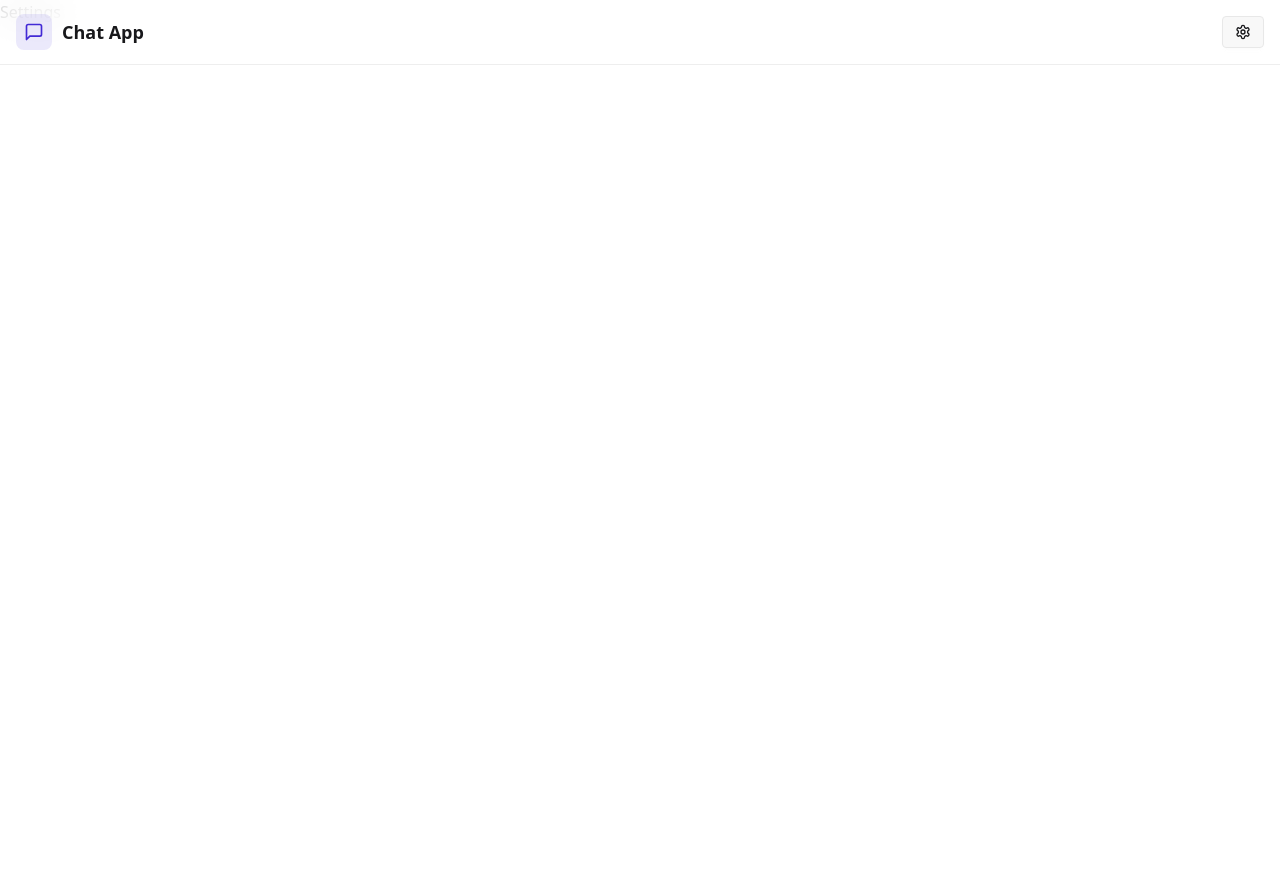
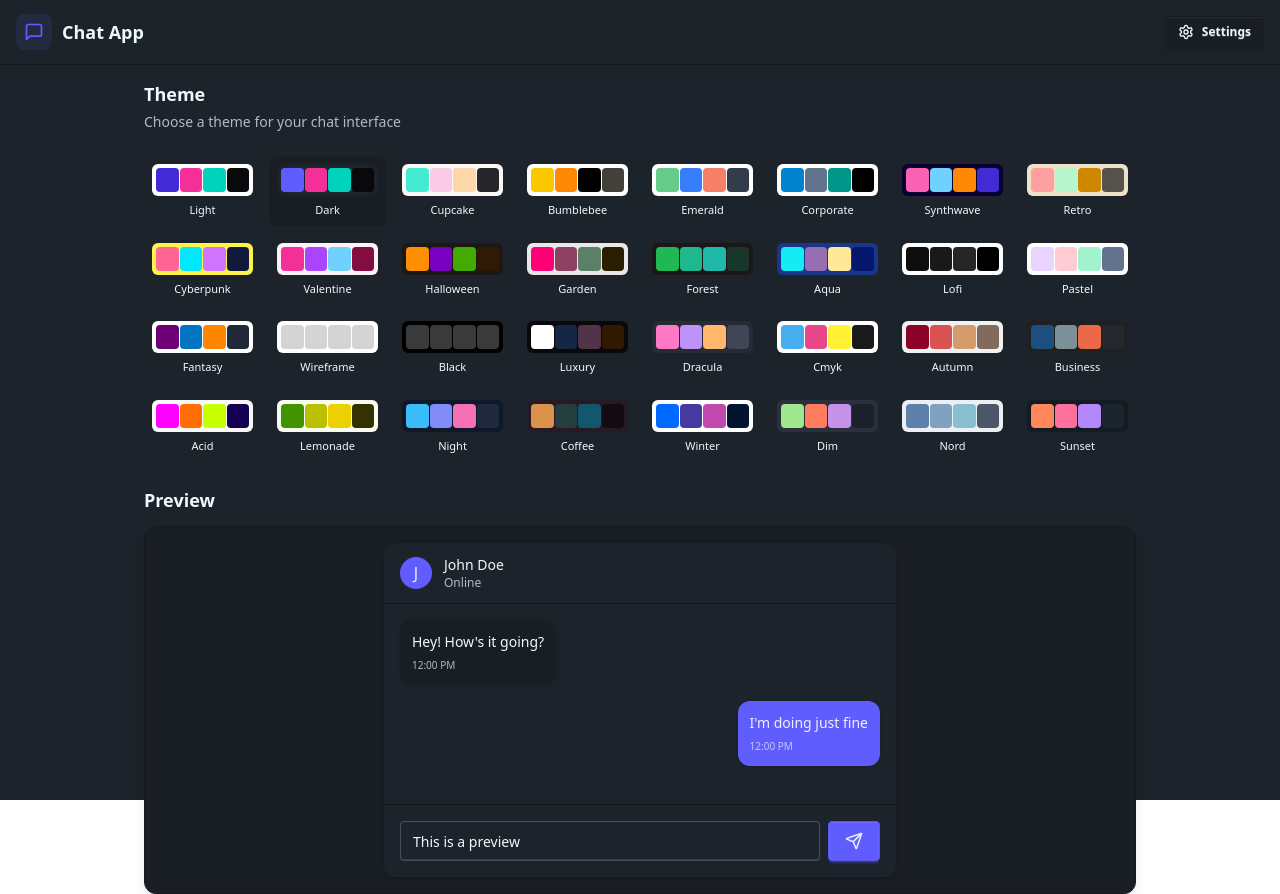
Before and after one commit to abdinali/chat-app, a React (Vite) app in the folder client/: page /settings in a window 1280 px wide. Before the commit the page ends 800 px from the top, so only its background shows below. Built offline with nearby package versions, Linux system fonts and the light colour scheme; no server answers.

Commit message:
implement ui theme selection feature in settings page

```diff
--- a/client/src/App.jsx
+++ b/client/src/App.jsx
@@ -8,6 +8,7 @@ import Profile from "./pages/Profile";
 import Settings from "./pages/Settings";
 
 import { useAuthStore } from "./store/useAuthStore";
+import { useThemeStore } from "./store/useThemeStore";
 import { useEffect } from "react";
 
 import { Loader } from "lucide-react";
@@ -15,6 +16,7 @@ import { Toaster } from "react-hot-toast";
 
 function App() {
   const { authUser, checkAuth, isCheckingAuth } = useAuthStore();
+  const { theme } = useThemeStore();
 
   useEffect(function () {
     checkAuth();
@@ -30,6 +32,7 @@ function App() {
 
   return (
     <BrowserRouter>
+      <div data-theme={theme}>
         <Navbar />
         <Routes>
           <Route
@@ -52,6 +55,7 @@ function App() {
         </Routes>
 
         <Toaster />
+      </div>
     </BrowserRouter>
   );
 }
--- a/client/src/components/Navbar.jsx
+++ b/client/src/components/Navbar.jsx
@@ -23,6 +23,7 @@ function Navbar() {
           <div className="flex items-center gap-2">
             <Link to="/settings" className="btn btn-sm gap-2 transition-colors">
               <Settings className="size-4" />
+              <span className="hidden sm:inline">Settings</span>
             </Link>
             {authUser && (
               <>
--- /dev/null
+++ b/client/src/constants/index.js
@@ -0,0 +1,34 @@
+export const THEMES = [
+  "light",
+  "dark",
+  "cupcake",
+  "bumblebee",
+  "emerald",
+  "corporate",
+  "synthwave",
+  "retro",
+  "cyberpunk",
+  "valentine",
+  "halloween",
+  "garden",
+  "forest",
+  "aqua",
+  "lofi",
+  "pastel",
+  "fantasy",
+  "wireframe",
+  "black",
+  "luxury",
+  "dracula",
+  "cmyk",
+  "autumn",
+  "business",
+  "acid",
+  "lemonade",
+  "night",
+  "coffee",
+  "winter",
+  "dim",
+  "nord",
+  "sunset",
+];
--- a/client/src/index.css
+++ b/client/src/index.css
@@ -1,2 +1,8 @@
-@import 'tailwindcss';
-@plugin "daisyui";
+@import "tailwindcss";
+@plugin "daisyui" {
+  themes:
+    light, dark, cupcake, bumblebee, emerald, corporate, synthwave, retro,
+    cyberpunk, valentine, halloween, garden, forest, aqua, lofi, pastel,
+    fantasy, wireframe, black, luxury, dracula, cmyk, autumn, business, acid,
+    lemonade, night, coffee, winter, dim, nord, sunset;
+}
--- a/client/src/pages/Settings.jsx
+++ b/client/src/pages/Settings.jsx
@@ -1,5 +1,114 @@
+import { useThemeStore } from "../store/useThemeStore";
+import { THEMES } from "../constants/index";
+import { Send } from "lucide-react";
+
+const PREVIEW_MESSAGES = [
+  { id: 1, content: "Hey! How's it going?", isSent: false },
+  { id: 2, content: "I'm doing just fine", isSent: true },
+];
+
 function Settings() {
-  return <div>Settings</div>;
+  const { theme, setTheme } = useThemeStore();
+  return (
+    <div className="container mx-auto h-screen max-w-5xl space-y-8 px-4 pt-20">
+      <div className="space-y-6">
+        <div className="flex flex-col gap-1">
+          <h2 className="text-lg font-semibold">Theme</h2>
+          <p className="text-base-content/70 text-sm">
+            Choose a theme for your chat interface
+          </p>
+        </div>
+
+        <div className="grid grid-cols-4 gap-2 sm:grid-cols-6 md:grid-cols-8">
+          {THEMES.map((t) => {
+            return (
+              <button
+                key={t}
+                className={`group flex flex-col items-center gap-1.5 rounded-lg p-2 transition-colors ${theme === t ? "bg-base-200" : "hover:bg-base-200/50"}`}
+                onClick={() => setTheme(t)}
+              >
+                <div
+                  className="relative h-8 w-full overflow-hidden rounded-md"
+                  data-theme={t}
+                >
+                  <div className="absolute inset-0 grid grid-cols-4 gap-px p-1">
+                    <div className="bg-primary rounded"></div>
+                    <div className="bg-secondary rounded"></div>
+                    <div className="bg-accent rounded"></div>
+                    <div className="bg-neutral rounded"></div>
+                  </div>
+                </div>
+                <span className="font-medoum w-full truncate text-center text-[11px]">
+                  {t.charAt(0).toUpperCase() + t.slice(1)}
+                </span>
+              </button>
+            );
+          })}
+        </div>
+
+        {/* preview section */}
+        <h3 className="mb-3 text-lg font-semibold">Preview</h3>
+        <div className="border-base-300 bg-base-100 overflow-hidden rounded-xl border shadow-lg">
+          <div className="bg-base-200 p-4">
+            <div className="mx-auto max-w-lg">
+              {/* Mock Chat UI */}
+              <div className="bg-base-100 overflow-hidden rounded-xl shadow-sm">
+                {/* Chat Header */}
+                <div className="border-base-300 bg-base-100 border-b px-4 py-3">
+                  <div className="flex items-center gap-3">
+                    <div className="bg-primary text-primary-content flex h-8 w-8 items-center justify-center rounded-full font-medium">
+                      J
+                    </div>
+                    <div>
+                      <h3 className="text-sm font-medium">John Doe</h3>
+                      <p className="text-base-content/70 text-xs">Online</p>
+                    </div>
+                  </div>
+                </div>
+
+                {/* Chat Messages */}
+                <div className="bg-base-100 max-h-[200px] min-h-[200px] space-y-4 overflow-y-auto p-4">
+                  {PREVIEW_MESSAGES.map((message) => (
+                    <div
+                      key={message.id}
+                      className={`flex ${message.isSent ? "justify-end" : "justify-start"}`}
+                    >
+                      <div
+                        className={`max-w-[80%] rounded-xl p-3 shadow-sm ${message.isSent ? "bg-primary text-primary-content" : "bg-base-200"} `}
+                      >
+                        <p className="text-sm">{message.content}</p>
+                        <p
+                          className={`mt-1.5 text-[10px] ${message.isSent ? "text-primary-content/70" : "text-base-content/70"} `}
+                        >
+                          12:00 PM
+                        </p>
+                      </div>
+                    </div>
+                  ))}
+                </div>
+
+                {/* Chat Input */}
+                <div className="border-base-300 bg-base-100 border-t p-4">
+                  <div className="flex gap-2">
+                    <input
+                      type="text"
+                      className="input input-bordered h-10 flex-1 text-sm"
+                      placeholder="Type a message..."
+                      value="This is a preview"
+                      readOnly
+                    />
+                    <button className="btn btn-primary h-10 min-h-0">
+                      <Send size={18} />
+                    </button>
+                  </div>
+                </div>
+              </div>
+            </div>
+          </div>
+        </div>
+      </div>
+    </div>
+  );
 }
 
 export default Settings;
--- /dev/null
+++ b/client/src/store/useThemeStore.js
@@ -0,0 +1,10 @@
+import { create } from "zustand";
+
+export const useThemeStore = create((set) => ({
+  theme: localStorage.getItem("chat-theme") || "dark",
+
+  setTheme: (theme) => {
+    localStorage.setItem("chat-theme", theme);
+    set({ theme });
+  },
+}));
```
Lines whose indentation alone changed are shown as unchanged.
